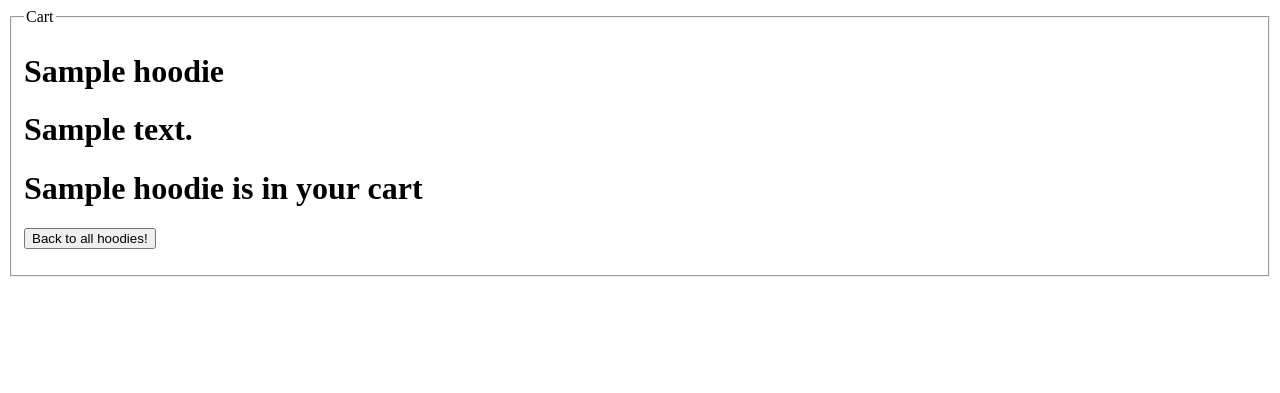
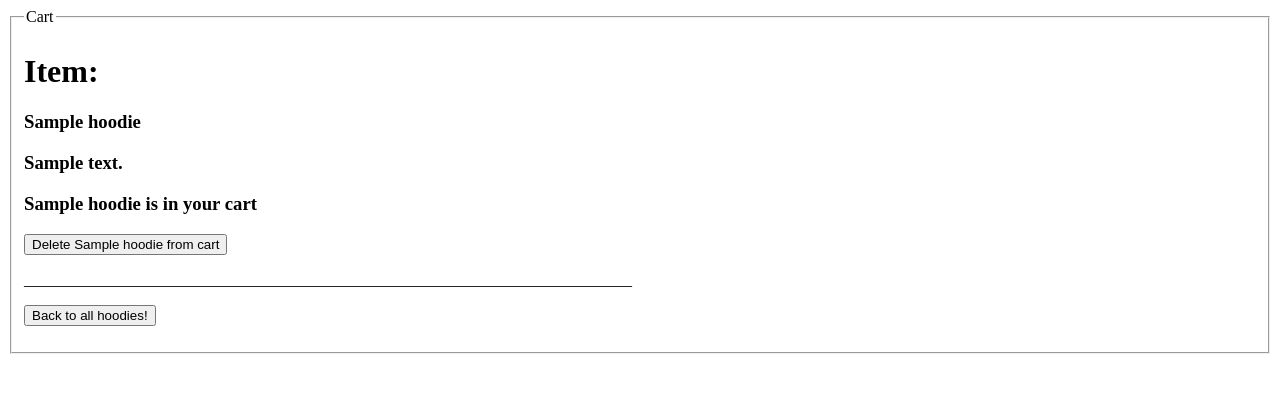
Before and after one commit to clenberger/MS-Contractor-Project, a Flask app: template templates/hoodies_cart.html in a window 1280 px wide. Shown: the top 393 px of the page. Run offline with Flask 2, Linux system fonts and the light colour scheme; the template is opened without the code that fills it: most values are stand-ins (such as "Sample title", 1, 10 or a date in 2020).

Commit message:
worked on editing items

```diff
--- a/app.py
+++ b/app.py
@@ -8,20 +8,9 @@ db = client.Contractor
 hoodies = db.hoodies
 cart = db.cart
 
-hoodies.insert_many([
-    {'title': 'Cliff', 'description': 'One of the best!'},
-    {'title': 'Delta', 'description': 'One of the best!'},
-    {'title': 'Fjord', 'description': 'One of the best!'},
-    {'title': 'Gulf', 'description': 'One of the best!'},
-    {'title': 'Hill', 'description': 'One of the best!'},
-    {'title': 'Lagoon', 'description': 'One of the best!'},
-    {'title': 'Island', 'description': 'One of the best!'},
-    {'title': 'Mountain', 'description': 'One of the best!'},
-    {'title': 'Valley', 'description': 'One of the best!'},
-    {'title': 'Butte', 'description': 'One of the best!'}
-])
 
-cart.drop()
+
+
 app = Flask(__name__)
 
 @app.route('/')
@@ -54,7 +43,7 @@ def hoddies_cart():
 #This route takes you from home and returns the hoodies index page
 @app.route('/hoodies', methods=['POST'])
 def hoodies_show():
-    """Submit a new playlist."""
+
     print(request.form.to_dict())
     return redirect(url_for('hoodies_index'))
 
@@ -71,5 +60,27 @@ def user_cart_add():
     cart.insert_one(new_cart_item)
     return redirect(url_for('hoodies_index'))
 
+@app.route('/hoodies/<hoodie_id>/delete', methods=['POST'])
+def cart_delete(cart_id):
+    """Delete a hoodie."""
+    cart_id = request.form.get('hoodies_id')
+    cart.delete_one({'_id': ObjectId(cart_id)})
+    return redirect(url_for('hoodies_cart'))
+
+
+@app.route('/hoodies/{{hoodie._id}}/edit', methods=['POST'])
+def hoodie_update(hoodie_id):
+    """Submit an edited hoodie."""
+    update_hoodie_id = request.form.get('hoodie_id')
+    updated_hoodie = {
+        'title': request.form.get('title'),
+        'description': request.form.get('description'),
+    }
+    hoodies.update_one(
+        {'_id': ObjectId(update_hoodie_id)},
+        {'$set': updated_hoodie})
+    return render_template('hoodies_update.html', hoodie_id=hoodie_id)
+
+
 if __name__ == '__main__':
     app.run(debug=True)
--- a/templates/hoodie_show.html
+++ b/templates/hoodie_show.html
@@ -2,7 +2,8 @@
 {% extends 'base.html' %}
 
 {% block content %}
-<a href='/hoodies'>Back to Hoody!</a>
+    <a href='/hoodies'>Back to Hoody!</a>
     <h1>{{ hoodie.title }}</h1>
     <h2>{{ hoodie.description }}</h2>
+    {% include '/partials/edit_item_button.html' %}
 {% endblock %}
--- a/templates/hoodies_cart.html
+++ b/templates/hoodies_cart.html
@@ -6,9 +6,17 @@
     <fieldset>
     <legend>Cart</legend>
     {% for hoodie in cart_hoodie %}
-        <h1>{{hoodie.title}}</h1>
-        <h1>{{hoodie.description}}</h1>
-        <h1>{{hoodie.title}} is in your cart</h1>
+        <h1>Item:</h1>
+        <h3>{{hoodie.title}}</h3>
+        <h3>{{hoodie.description}}</h3>
+        <h3>{{hoodie.title}} is in your cart</h3>
+        <!-- <p>
+            <form method='POST' action='/hoodies/{{ hoodie._id }}/delete'>
+                <button type='submit'>Delete</button>
+            </form>
+        </p> -->
+        {% include '/partials/delete_item_button.html' %}
+        <p>____________________________________________________________________________</p>
     {% endfor %}
     <p>
         <button type='submit'>Back to all hoodies!</button>
--- a/templates/hoodies_index.html
+++ b/templates/hoodies_index.html
@@ -10,6 +10,7 @@
             <h2><a href='/hoodies/{{ hoodie._id }}'>{{ hoodie.title }}</a></h2>
             <small>{{ hoodie.description }}</small>
             {% include '/partials/add_to_cart_button.html' %}
+            <p>____________________________________________________________________________</p>
         {% endfor %}
     {% endif %}
 {% endblock %}
--- /dev/null
+++ b/templates/partials/delete_item_button.html
@@ -0,0 +1,4 @@
+<form action="/hoodies/{{hoodie_id}}/delete" method="POST">
+    <input type='hidden' value='{{hoodie._id}}' name='cart_id'/>
+    <button type="submit" name="button">Delete {{hoodie.title}} from cart</button>
+</form>
--- /dev/null
+++ b/templates/partials/edit_item_button.html
@@ -0,0 +1,4 @@
+<form action="/hoodies/{{hoodie._id}}/edit" method="POST">
+        <input type='hidden' value='{{hoodie._id}}' name='hoodies_id'/>
+        <button type="submit" name="button">Edit {{hoodie.title}}!</button>
+    </form>
```
Also changed, not shown: templates/hoodie_update.html (added, +27 -0 lines).
